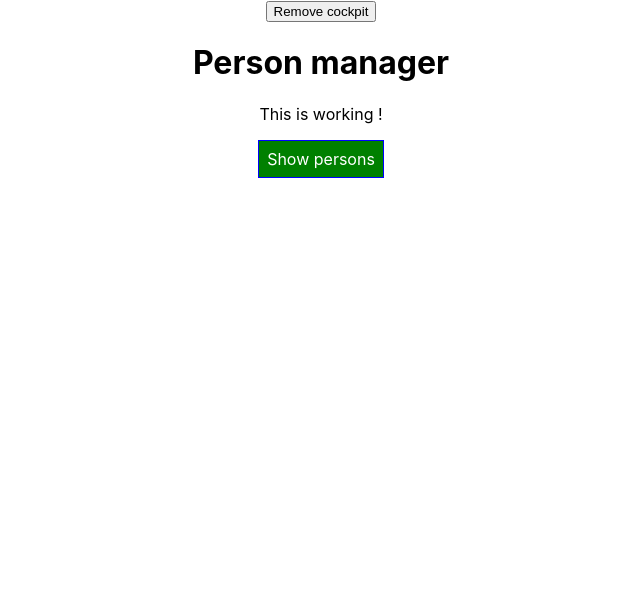
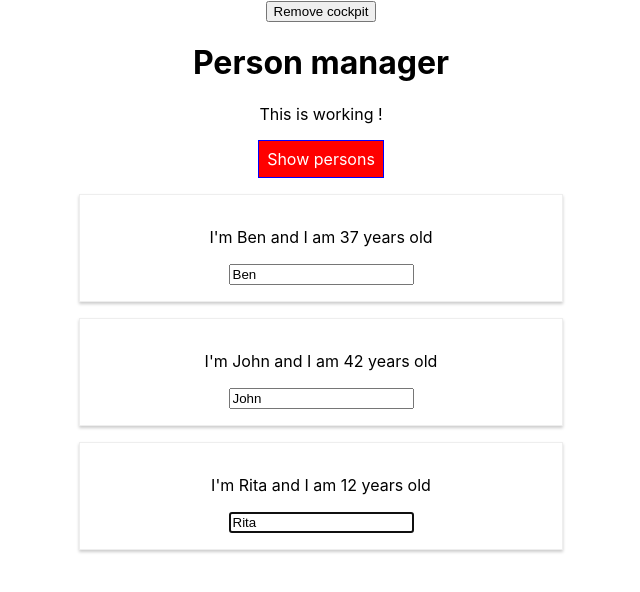
Before and after one commit to BenCRX/react-complete-guide, a React (Create React App) app: page / in a window 1280 px wide. Shown: the top 592 px of the page, without its empty margins (319-959 px from the left). Built offline with nearby package versions, Linux system fonts and the light colour scheme.

Commit message:
111 Finished - Refs with React Hooks

```diff
--- a/src/components/Cockpit/Cockpit.js
+++ b/src/components/Cockpit/Cockpit.js
@@ -1,12 +1,16 @@
-import React, { useEffect } from "react";
+import React, { useEffect, useRef } from "react";
 import style from "./Cockpit.module.css";
 
 const Cockpit = (props) =>
 {
+  // This is how you use ref in functionnal components. You need to import useRef.
+  const toggleBtnRef = useRef(null);
+
   // the functional component version of componentDidMount and componentDidUpdate in one method only
   useEffect(() =>
   {
     console.log("[Cockpit.js] useEffect");
+    toggleBtnRef.current.click();
     //setTimeout(() => alert("saved data"), 1000);
 
     // adding a return to the function is kind of the equivalent of componentWillUnmount for a functional component
@@ -39,7 +43,7 @@
       <h1>{props.appTitle}</h1>
       <p className={modifiedClasses.join(" ")}>This is working !</p>
 
-      <button className={btnStyle} onClick={props.clicked}>
+      <button ref={toggleBtnRef} className={btnStyle} onClick={props.clicked}>
         Show persons
       </button>
     </div>
--- a/src/components/Persons/Person/Person.js
+++ b/src/components/Persons/Person/Person.js
@@ -6,6 +6,7 @@
 
 class Person extends Component
 {
+  // This is the modern way to use Refs in order to catch specific elements in order to "do" something with them. The examples are quite stupide but in this case we are focusing on the input of the last element (person) created. The older way is with the ref={(inputEl) =>{this.inputElement = inputEl;}} commented below
   constructor(props)
   {
     super(props);
```
